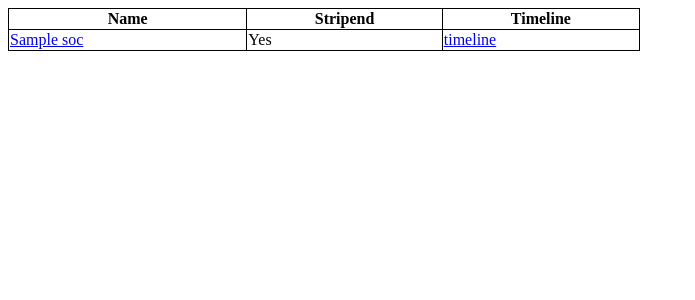
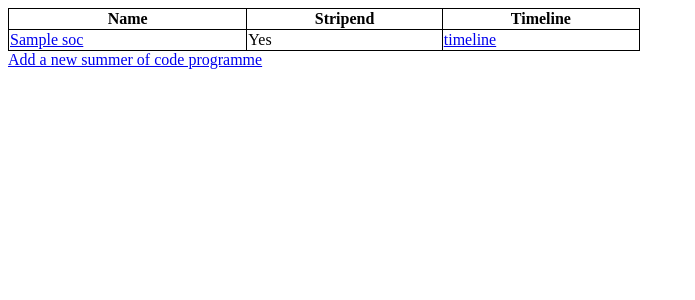
Before and after one commit to tapaswenipathak/Open-Source-Programs, a Django app: page /SOCPrograms/ in a window 1280 px wide. Shown: the top 300 px of the page, without its empty margins (0-695 px from the left). Run offline with Django 3.2, Linux system fonts and the light colour scheme; tables that the repository leaves empty hold one stand-in row (values such as "Sample post").

Commit message:
added links for creation of soc programmes

```diff
--- a/osi_django_app/lists/templates/lists/base.html
+++ b/osi_django_app/lists/templates/lists/base.html
@@ -25,5 +25,6 @@
           </tr>
             {% block content %}{% endblock %}
         </table>
+        {% block link %}{% endblock link %}
     </body>
 </html>
--- a/osi_django_app/lists/templates/lists/soc.html
+++ b/osi_django_app/lists/templates/lists/soc.html
@@ -19,3 +19,4 @@
   </tr>
   {% endfor %}
 {% endblock content%}
+{% block link %}<a href="{% url 'soc-create' %}">Add a new summer of code programme </a>{% endblock link %}
```
